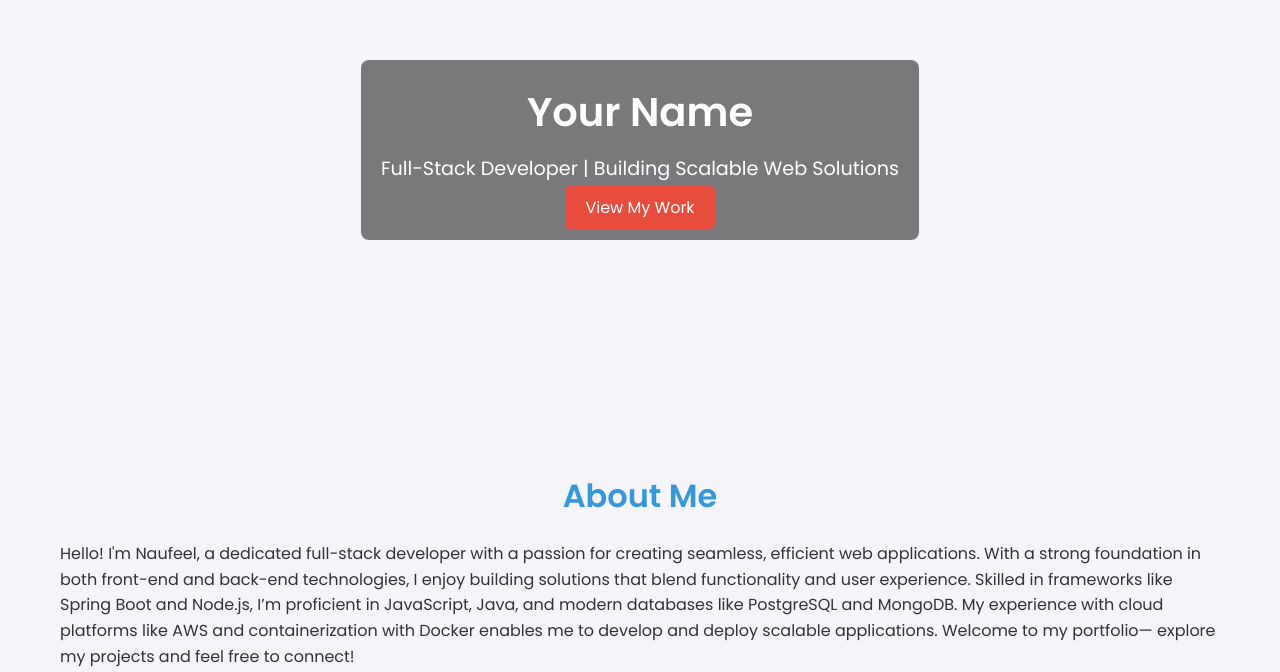
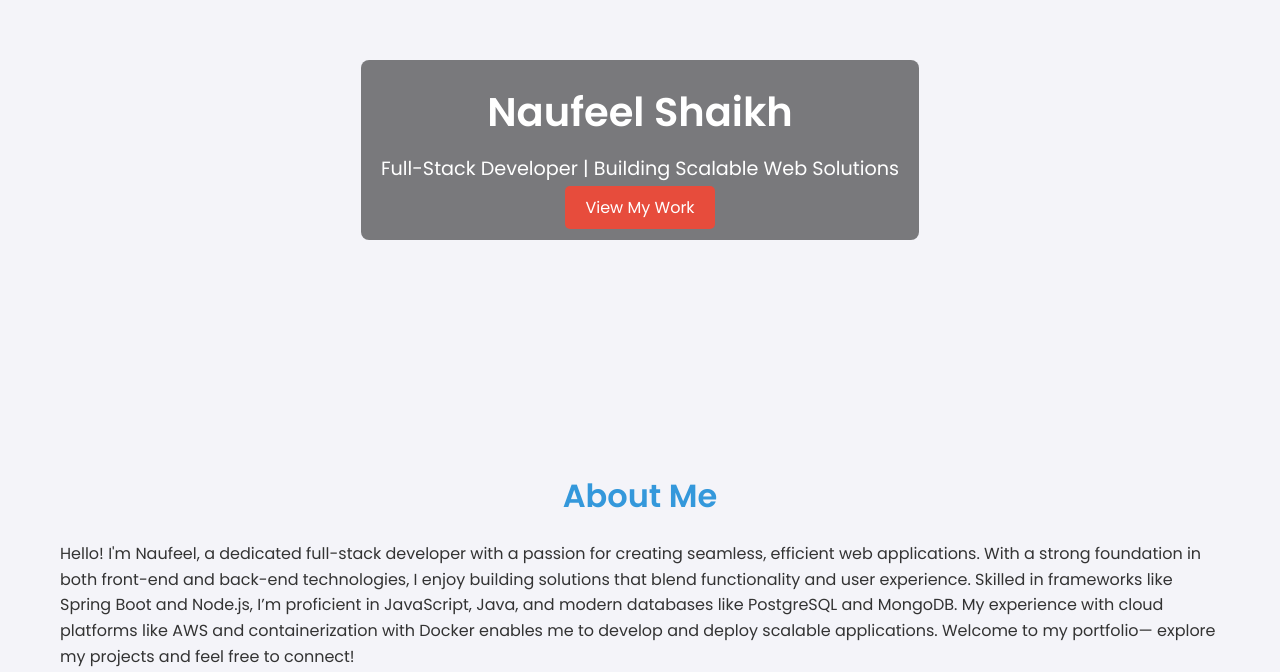
Before and after one commit to Naufil0011/naufil-profile, a plain HTML site: page index.html in a window 1280 px wide. Shown: the part 130-802 px from the top of the page. Drawn offline with Linux system fonts and the light colour scheme.

Commit message:
profile update-2

```diff
--- a/index.html
+++ b/index.html
@@ -13,7 +13,7 @@
     <!-- Hero Section -->
     <header class="hero">
         <div class="hero-content">
-            <h1>Your Name</h1>
+            <h1>Naufeel Shaikh</h1>
             <p>Full-Stack Developer | Building Scalable Web Solutions</p>
             <a href="#projects" class="button">View My Work</a>
         </div>
```
